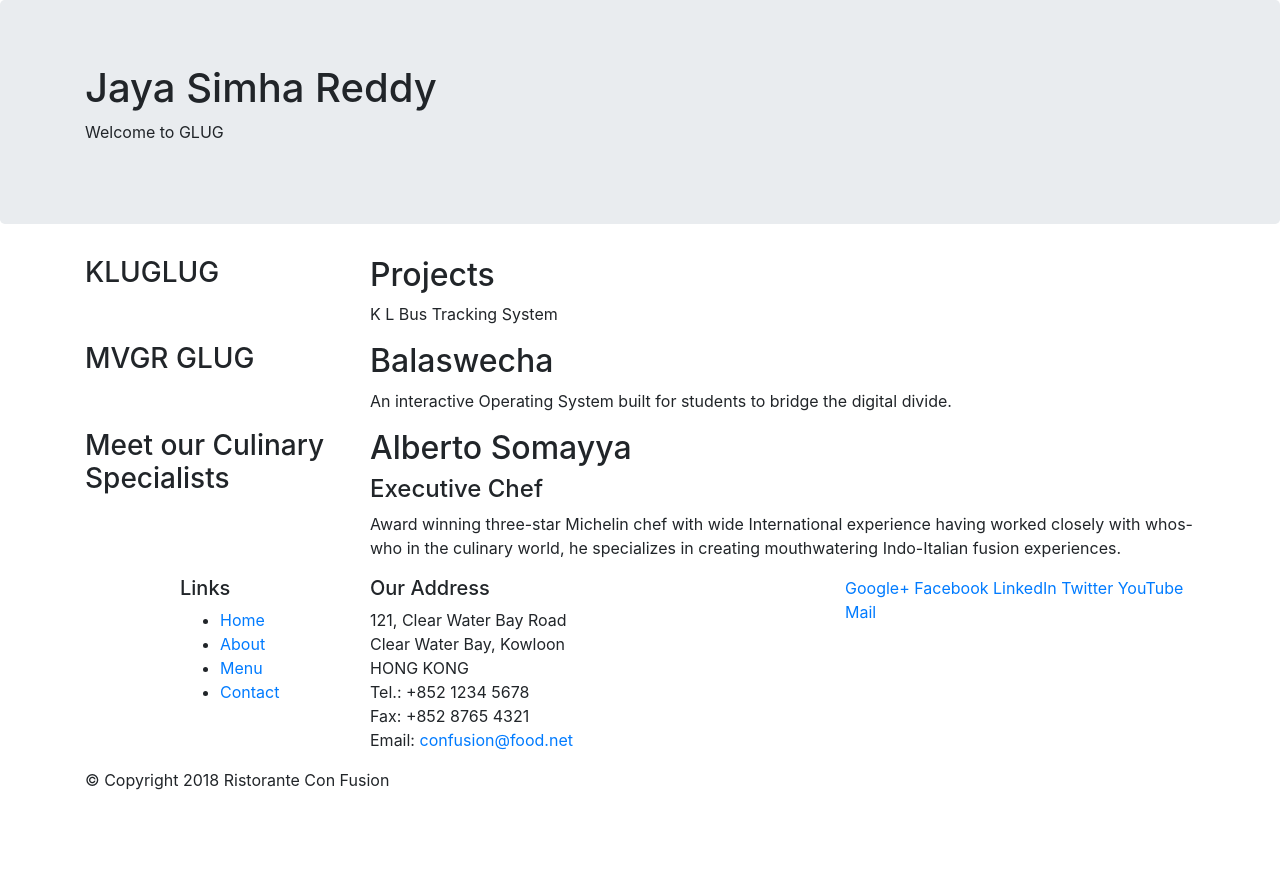
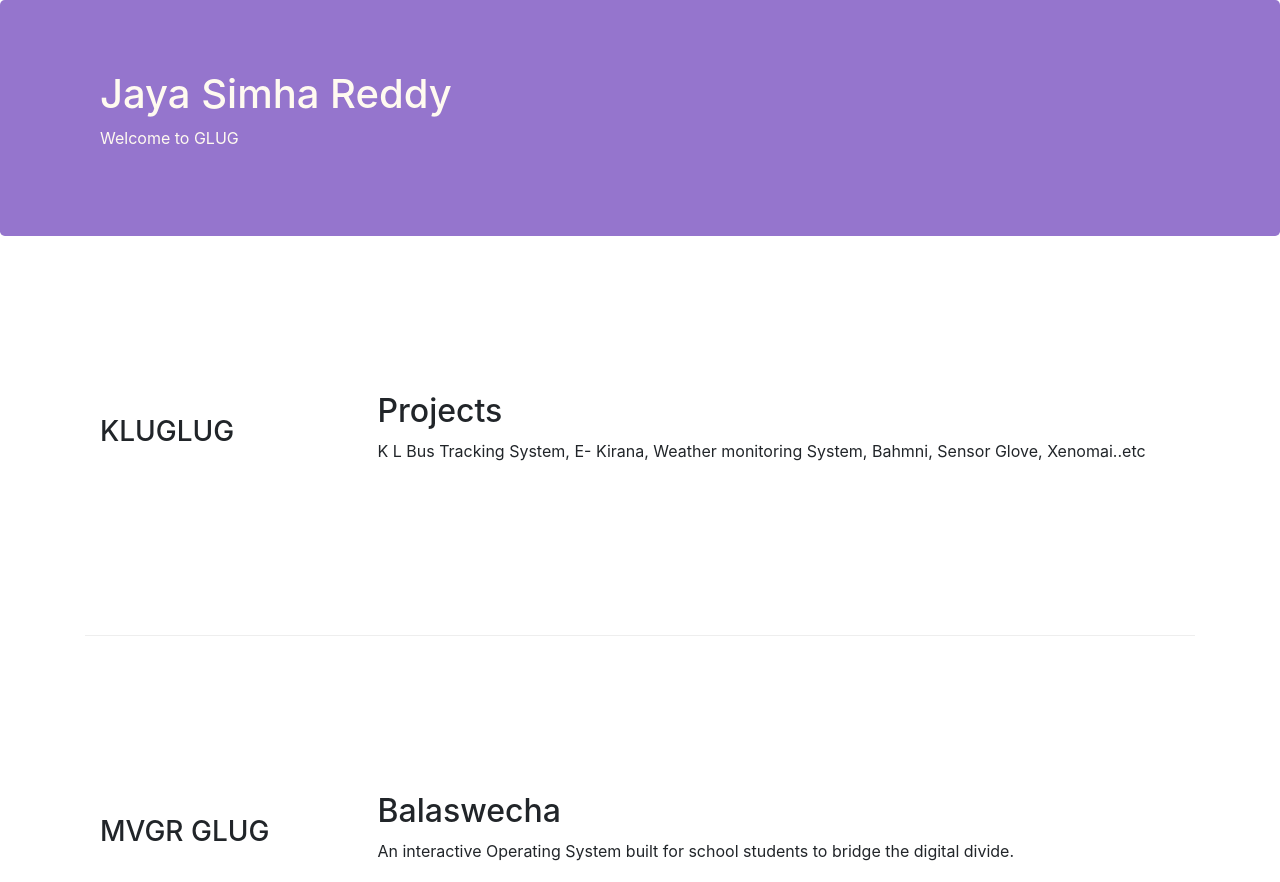
Before and after one commit to Jaya738/Bootstrap_Course, a website: page index.html in a window 1280 px wide. Shown: the top 882 px of the page. Before the commit the page ends 808 px from the top, so only its background shows below. Drawn offline with nearby package versions, Linux system fonts and the light colour scheme.

Commit message:
Bootstrap grid system part-2

```diff
--- /dev/null
+++ b/css/styles.css
@@ -0,0 +1,30 @@
+.row-header{
+    margin:0px auto;
+    padding:0px;
+}
+
+.row-content {
+    margin:0px auto;
+    padding: 50px 0px 50px 0px;
+    border-bottom: 1px ridge;
+    min-height:400px;
+}
+
+.footer{
+    background-color: #D1C4E9;
+    margin:0px auto;
+    padding: 20px 0px 20px 0px;
+}
+
+.jumbotron {
+    padding:70px 30px 70px 30px;
+    margin:0px auto;
+    background: #9575CD ;
+    color:floralwhite;
+}
+
+address{
+    font-size:80%;
+    margin:0px;
+    color:#0f0f0f;
+}
--- a/index.html
+++ b/index.html
@@ -10,13 +10,14 @@
 
     <!-- Bootstrap CSS -->
     <link rel="stylesheet" href="node_modules/bootstrap/dist/css/bootstrap.min.css">
+    <link href="css/styles.css" rel="stylesheet">
 </head>
 
 <body>
 
     <header class="jumbotron">
         <div class="container">
-            <div class="row">
+            <div class="row row-header">
                 <div class="col-12 col-sm-6">
                     <h1>Jaya Simha Reddy</h1>
                     <p>Welcome to GLUG</p>
@@ -28,45 +29,45 @@
     </header>
 
     <div class="container">
-        <div class="row">
+        <div class="row row-content align-items-center">
             <div class="col-12 col-sm-4 order-sm-first col-md-3">
                 <h3>KLUGLUG</h3>
             </div>
             <div class="col col-sm order-sm-last col-md">
                 <h2>Projects</h2>
-                <p>K L Bus Tracking System</p>
+                <p>K L Bus Tracking System, E- Kirana, Weather monitoring System, Bahmni, Sensor Glove, Xenomai..etc</p>
             </div>
         </div>
 
 
-        <div class="row">
+        <div class="row row-content align-items-center">
             <div class="col-12 col-sm-4 col-md-3">
                 <h3>MVGR GLUG</h3>
             </div>
             <div class="col col-sm col-md">
                 <h2>Balaswecha</h2>
-                <p>An interactive Operating System built for students to bridge the digital divide.</p>
+                <p>An interactive Operating System built for school students to bridge the digital divide.</p>
             </div>
         </div>
 
-        <div class="row">
+        <div class="row row-content align-items-center">
             <div class="col-12 col-sm-4 col-md-3">
-                <h3>Meet our Culinary Specialists</h3>
+                <h3>SWECHA</h3>
             </div>
             <div class="col col-sm col-md">
-                <h2>Alberto Somayya</h2>
-                <h4>Executive Chef</h4>
-                <p>Award winning three-star Michelin chef with wide International experience having worked closely with whos-who in the culinary world, he specializes in creating mouthwatering Indo-Italian fusion experiences. </p>
+                <h2>Software Freedom Movement</h2>
+                <h4>Open Source Communities</h4>
+                <p>Swecha tho payanam ........ Nenu Manam ga Jananam ........ Manam Janam Prabhanjanam ..... Maro prapancham sambhavam.</p>
             </div>
         </div>
     </div>
 
-    <footer>
+    <footer class="footer">
         <div class="container">
             <div class="row">
                 <div class="col-4 offset-1 col-sm-2">
                     <h5>Links</h5>
-                    <ul>
+                    <ul class="list-unstyled">
                         <li><a href="#">Home</a></li>
                         <li><a href="#">About</a></li>
                         <li><a href="#">Menu</a></li>
@@ -84,8 +85,8 @@
 		              Email: <a href="mailto:confusion@food.net">confusion@food.net</a>
 		           </address>
                 </div>
-                <div class="col-12 col-sm-4">
-                    <div>
+                <div class="col-12 col-sm-4 align-self-center">
+                    <div class="text-center">
                         <a href="http://google.com/+">Google+</a>
                         <a href="http://www.facebook.com/profile.php?id=">Facebook</a>
                         <a href="http://www.linkedin.com/in/">LinkedIn</a>
@@ -95,7 +96,7 @@
                     </div>
                 </div>
            </div>
-           <div class="row">
+           <div class="row justify-content-center">
                 <div class="col-auto">
                     <p>© Copyright 2018 Ristorante Con Fusion</p>
                 </div>
```
